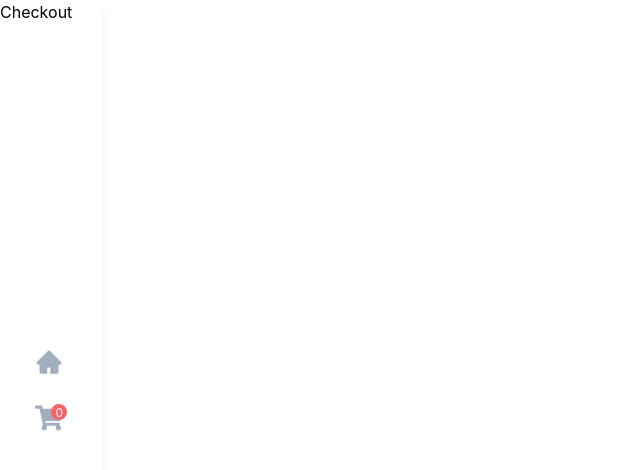
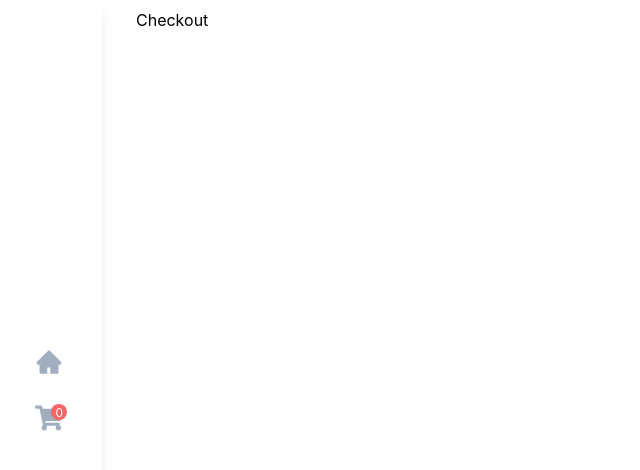
Before and after one commit to RafaelGoulartB/react-challenge-supera, a Next.js app: page /checkout in a window 1280 px wide. Shown: the top 470 px of the page, without its empty margins (0-640 px from the left). Built offline with nearby package versions, Linux system fonts and the light colour scheme.

Commit message:
refactor: create page-container (#3)

```diff
--- /dev/null
+++ b/components/page-container.js
@@ -0,0 +1,16 @@
+import { Flex } from '@chakra-ui/react'
+
+export default function PageContainer({ children }) {
+  return (
+    <Flex
+      as="main"
+      flexDir="column"
+      w={{ sm: '100%', lg: '85%' }}
+      mx="auto"
+      paddingX={{ sm: '10', lg: '8' }}
+      boxSizing="border-box"
+    >
+      {children}
+    </Flex>
+  )
+}
--- a/pages/checkout.js
+++ b/pages/checkout.js
@@ -1,3 +1,10 @@
-export default function Home() {
-  return <p>Checkout</p>
+import { Box } from '@chakra-ui/react'
+import PageContainer from '../components/page-container'
+
+export default function Checkout() {
+  return (
+    <PageContainer>
+      <Box m={2}>Checkout</Box>
+    </PageContainer>
+  )
 }
```
Also changed, not shown: pages/cart.js (+9 -2 lines), pages/index.js (+4 -10 lines).
